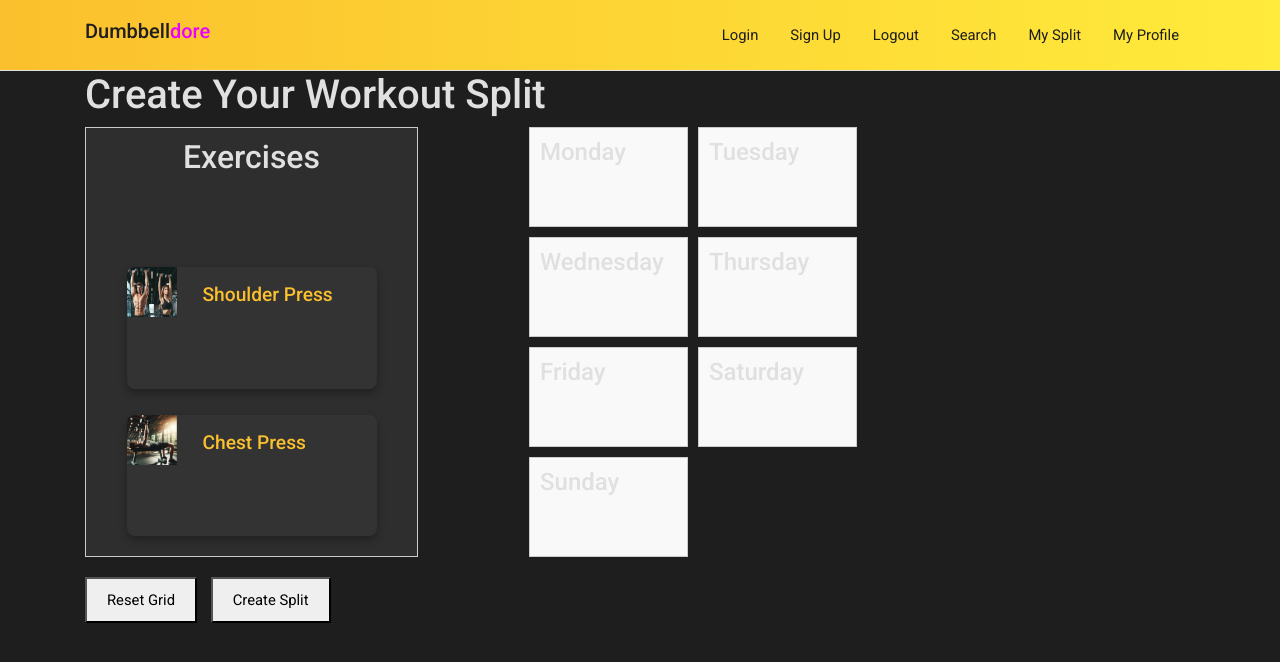
After one commit to nasrAnthony/capstone-web-app, a Python web app: template Website/templates/splits.html in a window 1280 px wide. The commit adds this page. Shown: the top 662 px of the page. Run offline with Jinja, Linux system fonts and the light colour scheme; the template is opened without the code that fills it, so the values that code supplies are empty; some libraries are stand-ins or nearby versions.

Commit message:
Added models + groundwork for setting up splits

```diff
--- a/Website/__init__.py
+++ b/Website/__init__.py
@@ -18,7 +18,8 @@ def init_application():
     from .home import home_page
     from .profile import display_profile
     from .search_engine import search_page
-    from .models import User, Exercises, Workout
+    from .splits import splits_page
+    from .models import User, Exercises, Split
     from .exercise_landing import exercise_landing
     #if(database_exists('mysql+pymysql://tony:Aliame123@localhost/dumbbelldore')):
     #    print('Database already exists!')
@@ -34,10 +35,11 @@ def init_application():
     def load_user(id):
         return User.query.get(id)
 
-    application.register_blueprint(home_page, url_prefix='/') #no prefix
+    application.register_blueprint(home_page, url_prefix='/')
     application.register_blueprint(authenticator, url_prefix= '/')
     application.register_blueprint(display_profile, url_prefix='/')
     application.register_blueprint(search_page, url_prefix='/')
     application.register_blueprint(exercise_landing, url_prefix='/')
+    application.register_blueprint(splits_page, url_prefix='/')
 
     return application
--- a/Website/templates/base.html
+++ b/Website/templates/base.html
@@ -25,6 +25,7 @@
           <li><a href="{{ url_for('authenticator.sign_up') }}">Sign Up</a></li>
           <li><a href="/logout">Logout</a></li>
           <li><a href="{% if session['userType'] == 'authenticated' %}/search{% else %}/login{% endif %}">Search</a></li>
+          <li><a href="{% if session['userType'] == 'authenticated' %}/splits{% else %}/login{% endif %}">My Split</a></li>
           <li><a href="{% if session['userType'] == 'authenticated' %}/profile{% else %}/login{% endif %}">My Profile</a></li>
         </ul>
       </div>
--- /dev/null
+++ b/Website/templates/splits.html
@@ -0,0 +1,216 @@
+{% extends "base.html" %}
+
+{% block title %}
+Create Split
+{% endblock %}
+
+{% block content %}
+  <h1>Create Your Workout Split</h1>
+
+  <!-- Main container -->
+  <div class="split-container">
+
+    <!-- Left side: Exercises -->
+    <section class="exercises">
+      <h2>Exercises</h2>
+      <div class="exercise" draggable="true" ondragstart="drag(event)" id="shoulder_press">
+        <img src="{{ url_for('static', filename='images/shoulder_press.png') }}" alt="Shoulder Press" class="exercise-img">
+        <div class="exercise-info">
+          <h3>Shoulder Press</h3>
+        </div>
+      </div>
+      <div class="exercise" draggable="true" ondragstart="drag(event)" id="chest_press">
+        <img src="{{ url_for('static', filename='images/chest_press.png') }}" alt="Chest Press" class="exercise-img">
+        <div class="exercise-info">
+          <h3>Chest Press</h3>
+        </div>
+      </div>
+      <!-- Add more exercises here as needed -->
+    </section>
+
+    <!-- Right side: Days of the week -->
+    <section class="split-grid">
+      <div class="grid-container">
+        {% for day in ['Monday', 'Tuesday', 'Wednesday', 'Thursday', 'Friday', 'Saturday', 'Sunday'] %}
+        <div class="grid-item" ondrop="drop(event)" ondragover="allowDrop(event)">
+          <h4>{{ day }}</h4>
+          <div class="exercise-list" id="{{ day }}-list">
+          </div>
+        </div>
+        {% endfor %}
+      </div>
+    </section>
+
+  </div>
+
+  <!-- Buttons -->
+  <div class="button-container">
+    <button onclick="resetGrid()">Reset Grid</button>
+    <button onclick="submitSplit()">Create Split</button>
+  </div>
+
+  <!-- Add custom JavaScript for drag and drop functionality -->
+  <script>
+    function allowDrop(ev) {
+      ev.preventDefault();
+    }
+
+    function drag(ev) {
+      ev.dataTransfer.setData("text", ev.target.id);
+    }
+
+    function drop(ev) {
+      ev.preventDefault();
+      ev.stopPropagation(); // Stop event from propagating multiple times
+
+      // Find the correct exercise-list div (the valid drop target)
+      var exerciseList = ev.target.querySelector('.exercise-list') || ev.target.closest('.exercise-list');
+
+      if (!exerciseList) {
+          console.log('Drop target is not a valid exercise-list.');
+          return;
+      }
+
+      // Get the ID of the dragged element (exercise)
+      var data = ev.dataTransfer.getData("text");
+
+      // Debugging: log current children in exerciseList
+      console.log('Before append, exerciseList children:', exerciseList.children.length);
+
+      // Clone the dragged element
+      var exercise = document.getElementById(data).cloneNode(true);
+
+      // Remove the draggable attribute so it won't be dragged again
+      exercise.setAttribute("draggable", "false");
+
+      // Add the exercise-info class if not already there (if necessary)
+      //exercise.classList.add('exercise-info');
+
+      // Create a wrapper for the exercise and add a remove button (optional)
+      var exerciseWrapper = document.createElement('div');
+      exerciseWrapper.className = 'exercise-wrapper';
+      exerciseWrapper.appendChild(exercise);
+
+      // Add garbage icon for removing the exercise
+      var garbageIcon = document.createElement('span');
+      garbageIcon.innerHTML = '🗑️';
+      garbageIcon.className = 'garbage-icon';
+      garbageIcon.onclick = function() {
+          exerciseWrapper.remove();  // Remove the exercise when garbage icon is clicked
+      };
+
+      // Append garbage icon to the wrapper
+      exerciseWrapper.appendChild(garbageIcon);
+
+      // Append the exercise wrapper to the exercise-list
+      exerciseList.appendChild(exerciseWrapper);
+
+      // Debugging: log current children after append
+      console.log('After append, exerciseList children:', exerciseList.children.length);
+  }
+
+
+
+
+    function submitSplit() {
+      const days = ['Monday', 'Tuesday', 'Wednesday', 'Thursday', 'Friday', 'Saturday', 'Sunday'];
+      let splitData = {};
+      days.forEach(function(day) {
+          let exercises = [];
+          var id = day + '-split';
+          const exerciseList = document.getElementById(day + '-list').getElementsByClassName('exercise-info');
+          for (let i = 0; i < exerciseList.length; i++) {
+              exercises.push(exerciseList[i].innerText.trim());
+          }
+          splitData[day] = exercises;
+      });
+
+      // Send the splitData as JSON to the server
+      console.log(splitData);  // Debug: Check the structure in the console
+
+      // Send the data to the '/create_splits' route
+      fetch('/create_splits', {
+          method: 'POST',
+          headers: {
+              'Content-Type': 'application/json',
+          },
+          body: JSON.stringify(splitData),
+      }).then(response => {
+          if (response.ok) {
+              alert('Split created successfully!');
+              window.location.href = '/splits';  // Redirect after success
+          } else {
+              alert('Error creating split.');
+          }
+      });
+  }
+  </script>
+
+  <!-- Add some basic styles for the layout -->
+  <style>
+    .split-container {
+      display: flex;
+      justify-content: space-between;
+      gap: 20px;
+    }
+
+    .exercises {
+      width: 30%;
+      padding: 10px;
+      border: 1px solid #ccc;
+    }
+
+    .split-grid {
+      width: 60%;
+      display: grid;
+      grid-template-columns: repeat(2, 1fr);
+      gap: 10px;
+    }
+
+    .grid-container {
+      display: grid;
+      grid-template-columns: repeat(2, 1fr);
+      gap: 10px;
+    }
+
+    .grid-item {
+      padding: 10px;
+      border: 1px solid #ccc;
+      min-height: 100px;
+      background-color: #f9f9f9;
+    }
+
+    .exercise {
+      display: flex;
+      margin-bottom: 10px;
+    }
+
+    .exercise-img {
+      width: 50px;
+      height: 50px;
+      margin-right: 10px;
+    }
+
+    .exercise-wrapper {
+      display: flex;
+      justify-content: space-between;
+      align-items: center;
+      margin-bottom: 10px;
+    }
+
+    .garbage-icon {
+      cursor: pointer;
+      font-size: 18px;
+      margin-left: 10px;
+    }
+
+    .button-container {
+      margin-top: 20px;
+    }
+
+    button {
+      margin-right: 10px;
+      padding: 10px 20px;
+    }
+  </style>
+{% endblock %}
```
Also changed, not shown: Website/models.py (+11 -13 lines), Website/splits.py (added, +29 -0 lines).
